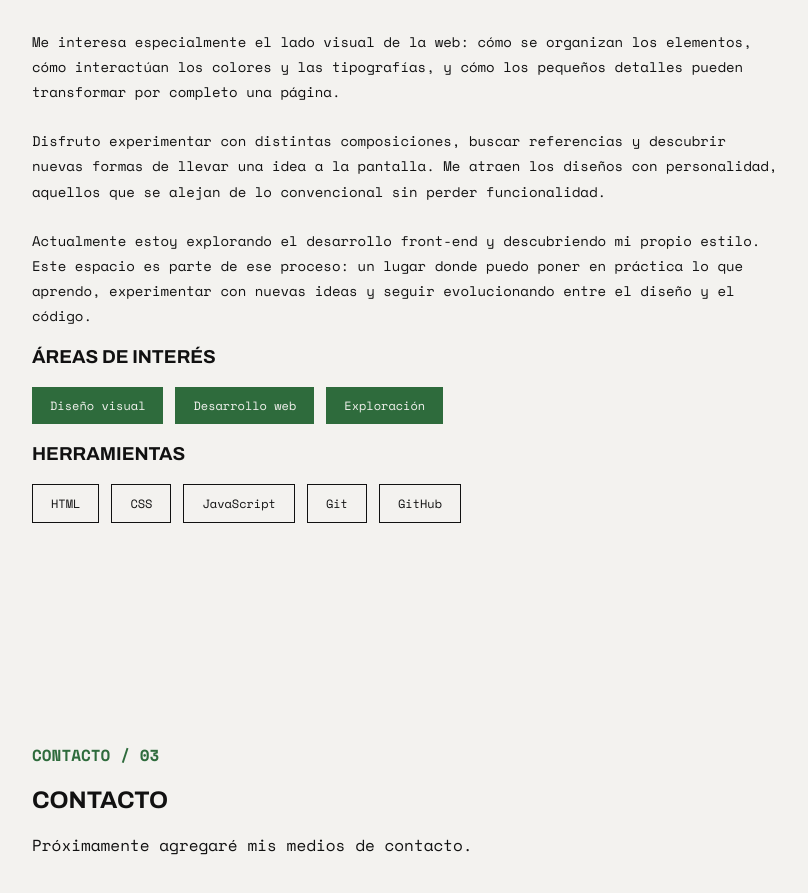
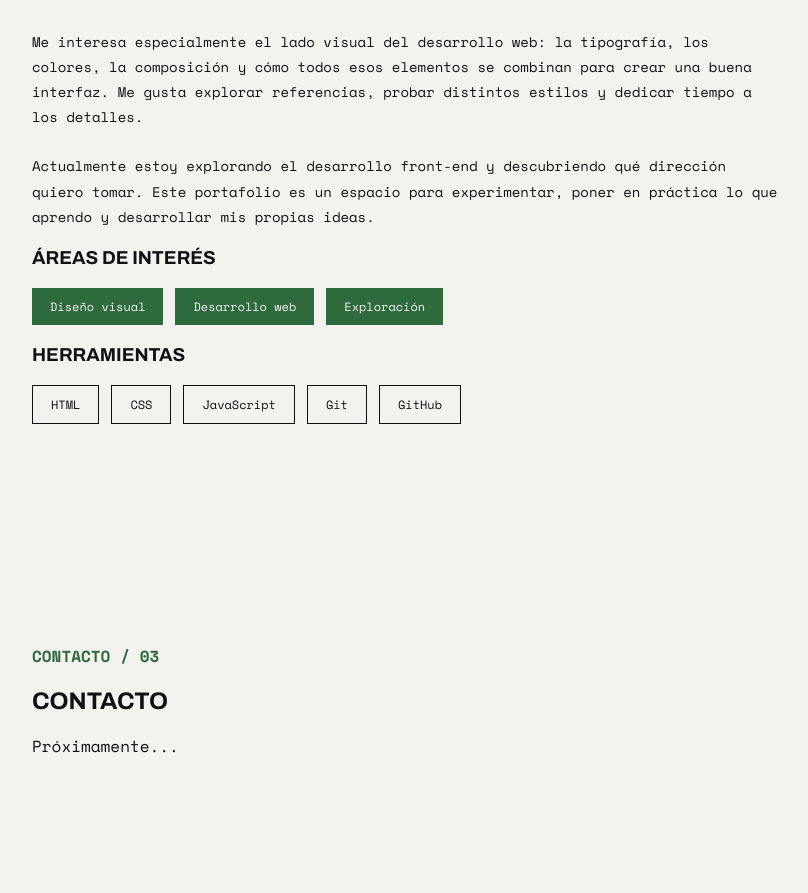
Before and after one commit to Schelbe/Portafolio, a plain HTML site: page index.html in a window 1280 px wide. Shown: the part 1930-2823 px from the top of the page, without its empty margins (82-890 px from the left). Drawn offline with nearby package versions, Linux system fonts and the light colour scheme.

Commit message:
Cambios en perfil descripción

```diff
--- a/index.html
+++ b/index.html
@@ -139,26 +139,18 @@
                 <div class="perfil-descripcion">
 
                     <p>
-                        Me interesa especialmente el lado visual de la web:
-                        cómo se organizan los elementos, cómo interactúan
-                        los colores y las tipografías, y cómo los pequeños
-                        detalles pueden transformar por completo una página.
-                    </p>
-
-                    <p>
-                        Disfruto experimentar con distintas composiciones,
-                        buscar referencias y descubrir nuevas formas de llevar
-                        una idea a la pantalla. Me atraen los diseños con
-                        personalidad, aquellos que se alejan de lo convencional
-                        sin perder funcionalidad.
+                        Me interesa especialmente el lado visual del desarrollo
+                        web: la tipografía, los colores, la composición y cómo
+                        todos esos elementos se combinan para crear una buena
+                        interfaz. Me gusta explorar referencias, probar distintos
+                        estilos y dedicar tiempo a los detalles.
                     </p>
 
                     <p>
                         Actualmente estoy explorando el desarrollo front-end
-                        y descubriendo mi propio estilo. Este espacio es parte
-                        de ese proceso: un lugar donde puedo poner en práctica
-                        lo que aprendo, experimentar con nuevas ideas y seguir
-                        evolucionando entre el diseño y el código.
+                        y descubriendo qué dirección quiero tomar. Este
+                        portafolio es un espacio para experimentar, poner en
+                        práctica lo que aprendo y desarrollar mis propias ideas.
                     </p>
 
                 </div>
@@ -206,7 +198,7 @@
 
             <h2>CONTACTO</h2>
 
-            <p>Próximamente agregaré mis medios de contacto.</p>
+            <p>Próximamente...</p>
 
         </section>
 
```
